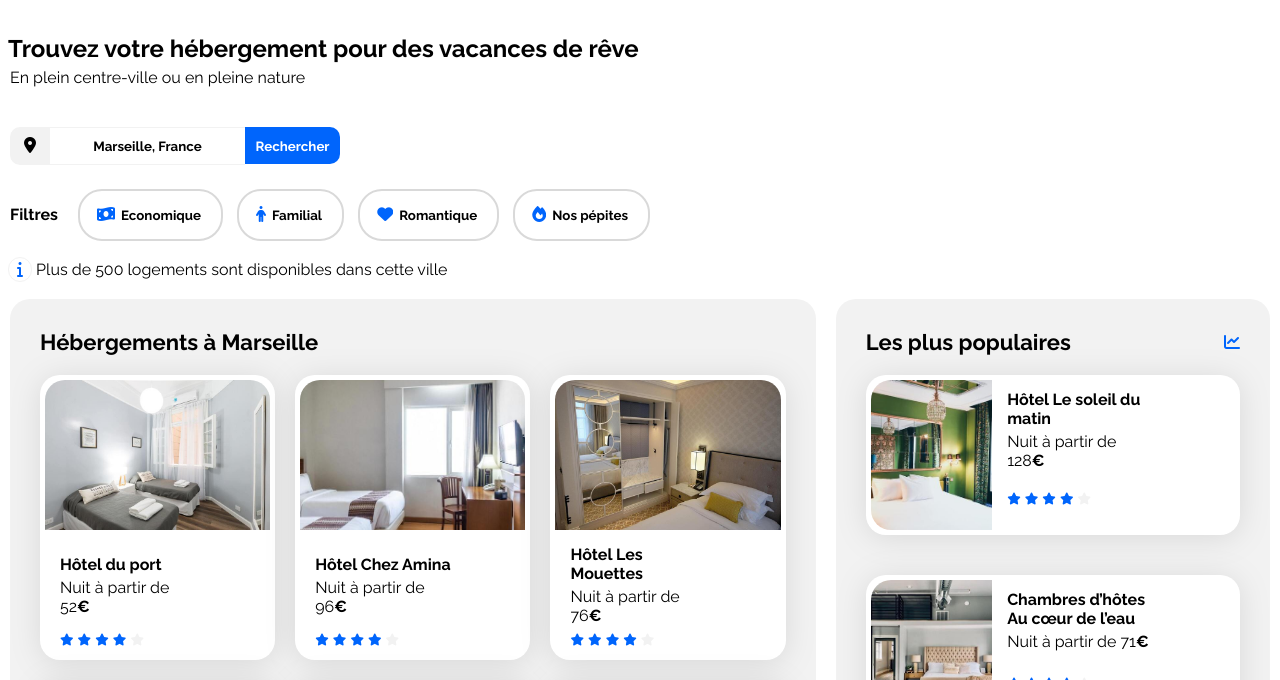
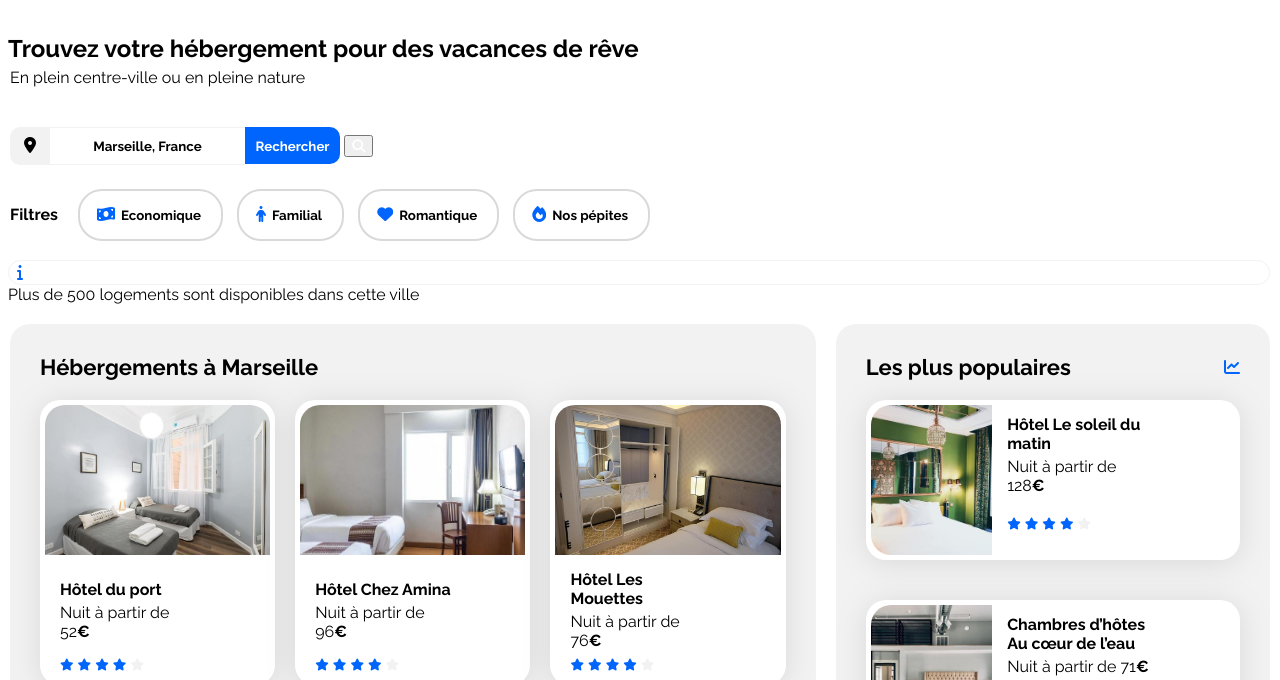
Before and after one commit to openshrine/Booki, a plain HTML site: page index.html in a window 1280 px wide. Shown: the part 53-733 px from the top of the page. Drawn offline with Linux system fonts and the light colour scheme.

Commit message:
modification 28/05 apres-midi

```diff
--- a/index.html
+++ b/index.html
@@ -38,9 +38,11 @@
 
                 <div class="form">
                      <span id="locationlogo"><i class="fa-sharp fa-solid fa-location-dot" style="color: #000000;"></i></span>
-                     <span><form method="get" action=""></span>
+                     <span>
+                        <form method="get" action=""></span>
                         <input class="lieu" type="text" name="localisation" id="localisation" placeholder="Marseille, France" size="25" maxlength="20">
                         <input class="rechercher" type="submit" value="Rechercher">
+                        <button class="loupe"><i class="fa-solid fa-magnifying-glass" style="color: #ffffff;"></i></button>
                         </form>
                 </div>
 
@@ -55,8 +57,8 @@
                 </div>
 
                 <div id="info-section">
-                    <span id="i"><i class="fa-solid fa-info" style="color: #0065fc;"></i></span>
-                    <span>Plus de 500 logements sont disponibles dans cette ville</span>
+                    <div id="i"><i class="fa-solid fa-info" style="color: #0065fc;"></i></div>
+                    <div id="i-bis">Plus de 500 logements sont disponibles dans cette ville</div>
                 </div>
             </div>
 
```
